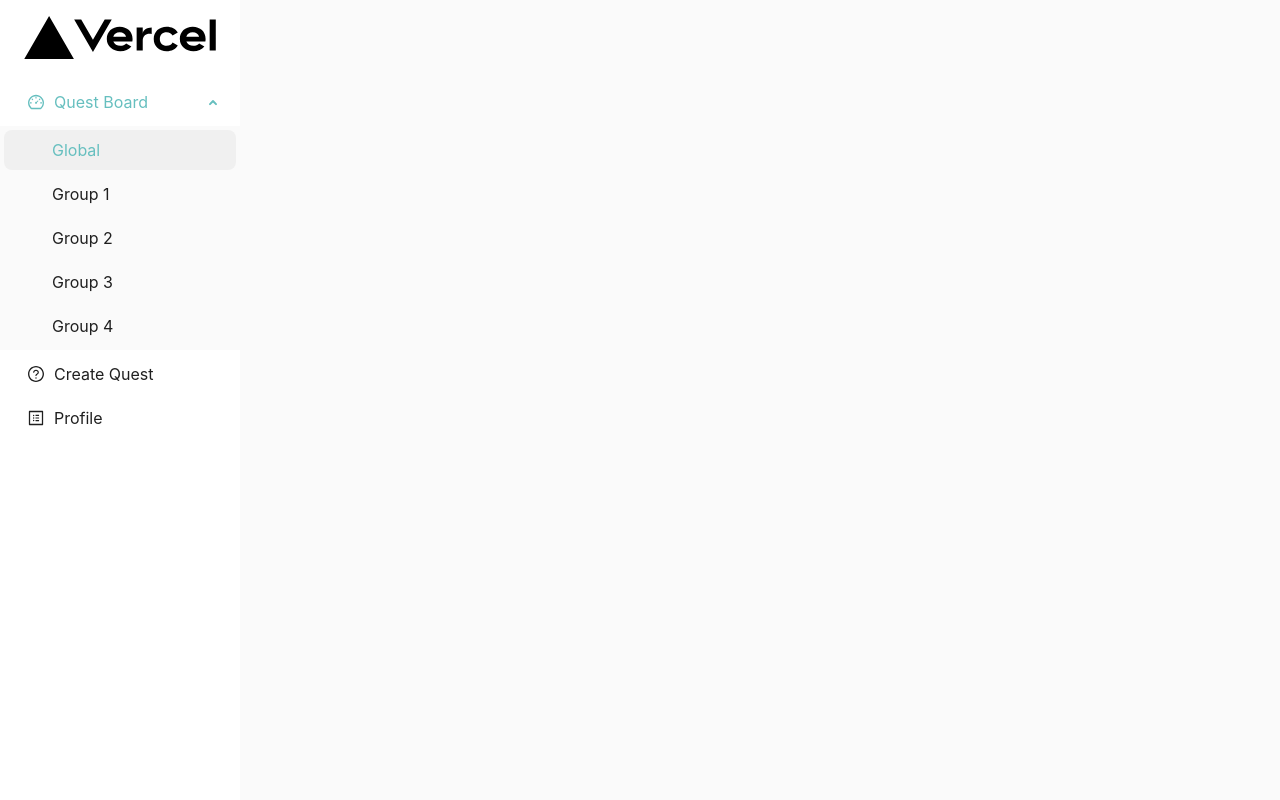
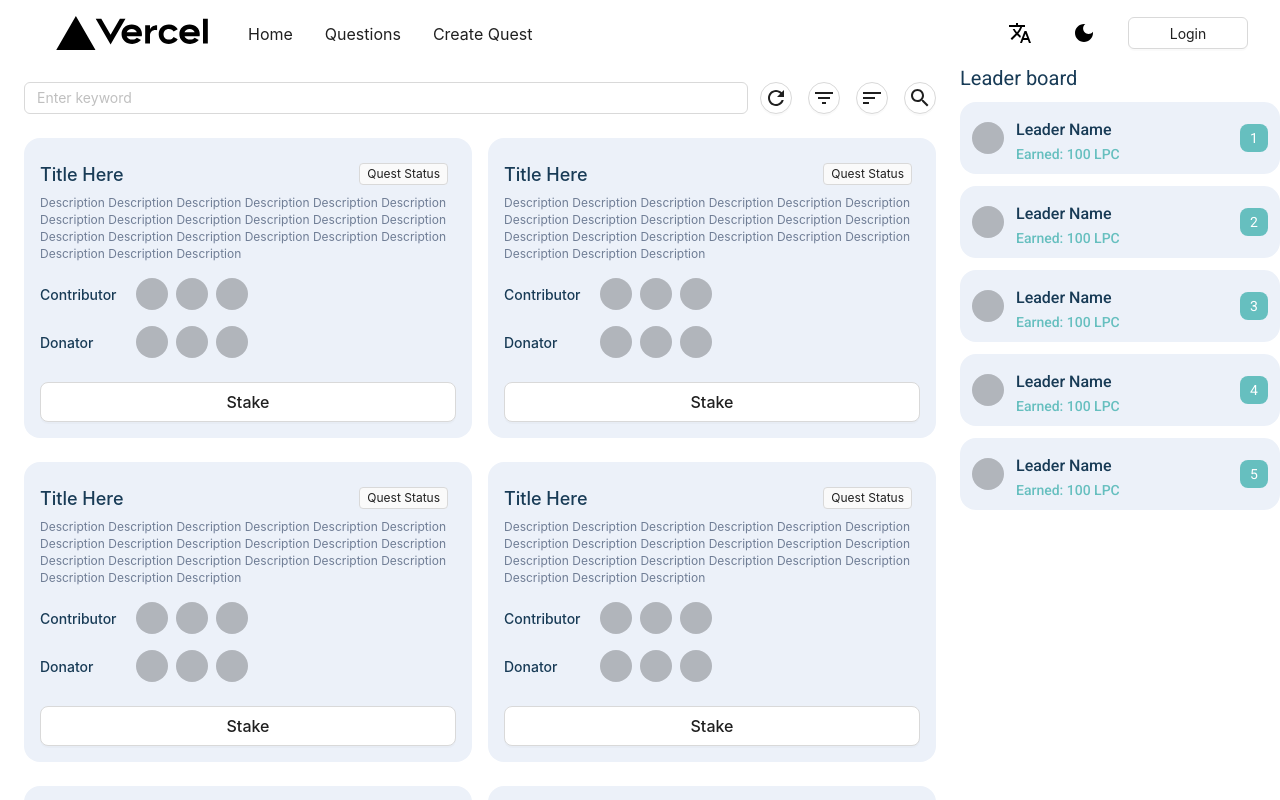
Before and after one commit to vohuynh19/loper-website, a Next.js app: page / in a window 1280 px wide. Shown: the top 800 px of the page. Built offline with nearby package versions, Linux system fonts and the light colour scheme.

Commit message:
WIP revampt

```diff
--- a/components/Layout/index.tsx
+++ b/components/Layout/index.tsx
@@ -2,18 +2,15 @@ import { Popover, Row, Space, type MenuProps, Col } from "antd";
 import { FC, useContext } from "react";
 import Link from "next/link";
 import Image from "next/image";
-import {
-  DashboardOutlined,
-  QuestionCircleOutlined,
-  ProfileOutlined,
-} from "@ant-design/icons";
-import { ItemType } from "antd/es/menu/hooks/useItems";
 
-import { PAGE_ROUTES } from "~/src/utils/constants/routes";
-import { useLocale } from "~/src/hooks/useLocale";
-import AppContext from "~/src/contexts/AppContext";
+import { PAGE_ROUTES } from "@src/utils/constants/routes";
+import { useLocale } from "@src/hooks/useLocale";
+import AppContext from "@src/contexts/AppContext";
 
-import { Button, Icon } from "@components";
+import useGroups from "@profile/hooks/useGroups";
+import { GroupState } from "@profile/types/states";
+
+import { Icon } from "@components";
 import FavIcon from "~/public/favicon.ico";
 
 import {
@@ -25,12 +22,9 @@ import {
   StyledHeader,
   StyledLayout,
   StyledMenu,
-  StyledSider,
   LocaleItem,
   LoginButton,
 } from "./styled";
-import useGroups from "@profile/hooks/useGroups";
-import { GroupState } from "@profile/types/states";
 
 type MenuItem = Required<MenuProps>["items"][number];
 
@@ -45,18 +39,18 @@ const Layout: FC<Props> = ({ children }) => {
 
   return (
     <StyledLayout>
-      <StyledSider width={240}>
+      <StyledHeader>
+        <Link className="logo" href={PAGE_ROUTES.HOME}>
           <AppLogo />
+        </Link>
+
         <StyledMenu
-          mode="inline"
+          mode="horizontal"
           items={itemList(t, groups)}
           defaultOpenKeys={["board"]}
           defaultSelectedKeys={["0"]}
         />
-      </StyledSider>
 
-      <StyledLayout>
-        <StyledHeader>
         <Space align="center" size="large">
           <Popover content={localePopoverContent(t, setLocaleSetting)}>
             <HeaderIcon>
@@ -75,7 +69,9 @@ const Layout: FC<Props> = ({ children }) => {
           <LoginButton> {t("login")} </LoginButton>
         </Space>
       </StyledHeader>
+
       <StyledContent>{children}</StyledContent>
+
       <StyledFooter>
         <Row>
           {footerColumns(t).map((col) => {
@@ -103,7 +99,6 @@ const Layout: FC<Props> = ({ children }) => {
         </Row>
       </StyledFooter>
     </StyledLayout>
-    </StyledLayout>
   );
 };
 
@@ -121,26 +116,14 @@ const localePopoverContent = (t: any, setLocaleSetting: any) => {
 };
 
 const itemList = (t: any, groups: GroupState[]): MenuItem[] => [
+  getItem("home", <Link href={PAGE_ROUTES.HOME}>{t("home")}</Link>),
   getItem(
-    "board",
-    <Link href={PAGE_ROUTES.DASHBOARD}>{t("board")}</Link>,
-    <DashboardOutlined />,
-    groups.map((group) => {
-      return getItem(
-        group.id,
-        <Link href={PAGE_ROUTES.DASHBOARD}>{group.name}</Link>
-      );
-    })
+    "questions",
+    <Link href={PAGE_ROUTES.QUESTIONS}>{t("questions")}</Link>
   ),
   getItem(
     "createQuest",
-    <Link href={PAGE_ROUTES.CREATE_QUEST}>{t("createQuest")}</Link>,
-    <QuestionCircleOutlined />
-  ),
-  getItem(
-    "profile",
-    <Link href={PAGE_ROUTES.MY_PROFILE}>{t("profile")}</Link>,
-    <ProfileOutlined />
+    <Link href={PAGE_ROUTES.CREATE_QUEST}>{t("createQuest")}</Link>
   ),
 ];
 
--- a/components/Layout/styled.ts
+++ b/components/Layout/styled.ts
@@ -7,6 +7,10 @@ const { Sider, Header, Footer, Content } = Layout;
 export const StyledLayout = styled(Layout)`
   .ant-menu {
     border: none !important;
+  }
+
+  .css-dev-only-do-not-override-1i6yeeq {
+    font-family: ${({ theme }) => theme.fontFamily};
   }
 `;
 
@@ -21,11 +25,15 @@ export const StyledHeader = styled(Header)`
     display: flex;
     width: 100%;
     height: 100%;
-    justify-content: flex-end;
     align-items: center;
+    padding-inline: 32px !important;
   }
 
   .ant-space-item {
+    display: flex;
+    align-items: center;
+  }
+  .logo {
     display: flex;
     align-items: center;
   }
@@ -36,6 +44,7 @@ export const StyledFooter = styled(Footer)`
   }
 `;
 export const StyledContent = styled(Content)`
+  font-family: ${({ theme }) => theme.fontFamily} !important;
   color: ${({ theme }) => theme.colors.text};
   & {
     background-color: ${({ theme }) => theme.colors.bg};
@@ -44,27 +53,26 @@ export const StyledContent = styled(Content)`
 
 export const StyledMenu = styled(Menu)`
   & {
-    position: sticky !important;
-    top: 0;
-    background-color: ${({ theme }) => theme.colors.hBg} !important;
+    flex: 1;
+    background-color: ${({ theme }) => theme.colors.bg} !important;
     font-size: ${({ theme }) => theme.fs.lg};
     svg {
       font-size: ${({ theme }) => theme.fs.lg};
     }
     .ant-menu-item-selected {
-      background-color: ${({ theme }) => theme.colors.sBg} !important;
-      color: ${({ theme }) => theme.colors.primary};
-      svg {
-        color: ${({ theme }) => theme.colors.primary};
-      }
+    }
+    .ant-menu-item {
+      height: 40px;
+      display: flex;
+      align-items: center;
     }
   }
 `;
 
 export const AppLogo = styled(VercelLogo)`
-  width: 100%;
   padding: ${({ theme }) => `${theme.spaces.lg} ${theme.spaces.xl}`};
   cursor: pointer;
+  width: 200px;
 `;
 
 export const HeaderIcon = styled.div`
--- a/package.json
+++ b/package.json
@@ -26,6 +26,7 @@
     "next": "13.0.5",
     "react": "18.2.0",
     "react-dom": "18.2.0",
+    "sass": "^1.56.2",
     "styled-components": "^5.3.6",
     "typescript": "4.9.3",
     "uuid": "^9.0.0"
--- a/pages/_app.tsx
+++ b/pages/_app.tsx
@@ -19,8 +19,8 @@ import questLocaleEn from "@quest/locales/en.json";
 import profileLocaleVi from "@profile/locales/vi.json";
 import profileLocaleEn from "@profile/locales/en.json";
 
-import { themes } from "~/styles/theme";
-import "../styles/globals.css";
+import { themes, GlobalStyle } from "~/styles/theme";
+import "../styles/globals.scss";
 
 const localeMapping = {
   vi: {
@@ -59,6 +59,7 @@ export default function App({ Component, pageProps }: AppProps) {
         localeData: localeMapping,
       }}
     >
+      <GlobalStyle />
       <ThemeProvider theme={themes}>
         <ConfigProvider theme={themes}>
           <LayoutComponent>
--- a/public/locales/en.json
+++ b/public/locales/en.json
@@ -1,7 +1,8 @@
 {
   "login": "Login",
-  "board": "Quest Board",
-  "createQuest": "Create Quest",
+  "home": "Home",
+  "questions": "Questions",
+  "createQuest":"Create Quest",
   "profile": "Profile",
   "english": "English",
   "vietnamese": "Vietnamese",
--- a/src/utils/constants/routes.ts
+++ b/src/utils/constants/routes.ts
@@ -1,16 +1,16 @@
 export const PAGE_ROUTES = {
-  DASHBOARD: "/",
+  HOME: "/",
   CREATE_QUEST: "/create-quest",
-  QUEST: "/quest",
+  QUESTIONS: "/questions",
   MY_PROFILE: "/my-profile",
   PROFILE: "/profile",
 };
 
 export const PUBLIC_ROUTES = [
-  PAGE_ROUTES.DASHBOARD,
+  PAGE_ROUTES.HOME,
   PAGE_ROUTES.CREATE_QUEST,
-  PAGE_ROUTES.QUEST,
+  PAGE_ROUTES.QUESTIONS,
   PAGE_ROUTES.PROFILE,
 ];
 
-export const PRIVATE_ROUTES = [PAGE_ROUTES.QUEST];
+export const PRIVATE_ROUTES = [PAGE_ROUTES.MY_PROFILE];
--- a/styles/globals.css
+++ b/styles/globals.scss
@@ -2,8 +2,7 @@ html,
 body {
   padding: 0;
   margin: 0;
-  font-family: -apple-system, BlinkMacSystemFont, Segoe UI, Roboto, Oxygen,
-    Ubuntu, Cantarell, Fira Sans, Droid Sans, Helvetica Neue, sans-serif;
+
 }
 
 a {
--- a/styles/theme.ts
+++ b/styles/theme.ts
@@ -1,16 +1,26 @@
+import { createGlobalStyle } from "styled-components";
+import { Roboto } from "@next/font/google";
+
+const roboto = Roboto({
+  subsets: ["latin"],
+  weight: ["100", "300", "400", "500", "700"],
+});
+
 export const themes = {
   colors: {
-    bg: "#fafafa",
-    sBg: "#f0f0f0",
-    hBg: "#ffffff",
+    hBg: "#ECF1F9",
+    bg: "#ffffff",
+    sBg: "#e2eef1",
+    border: "#e2eef1",
     lightPrimary: "#EAF6F6",
-    primary: "#66BFBF",
+    primary: "#566ffe",
     positive: "#66BFBF",
     negative: "#FF0063",
-    text: "#333",
-    secondaryText: "#474D57",
-    textContrast: "#FFF",
+    text: "#183b56",
+    secondaryText: "#6f7d95",
+    textContrast: "#FFFFFF",
     secondaryTextContrast: "#B7BDC6",
+    icon: "#6f7d95",
   },
   spaces: {
     sm: "4px",
@@ -28,7 +38,11 @@ export const themes = {
     xxl: "20px",
   },
   token: {
-    fontFamily: "inter",
-    colorPrimary: "#66BFBF",
+    colorPrimary: "#566ffe",
   },
+  fontFamily: roboto.style.fontFamily,
 };
+
+export const GlobalStyle = createGlobalStyle`
+
+`;
--- a/types/styled.d.ts
+++ b/types/styled.d.ts
@@ -6,5 +6,6 @@ declare module "styled-components" {
     colors: typeof themes.colors;
     spaces: typeof themes.spaces;
     fs: typeof themes.fs;
+    fontFamily: typeof themes.fontFamily;
   }
 }
```
Also changed, not shown: pages/questions.tsx (added, +15 -0 lines), 1 other file (tests, documents, lock files or other folders). Lines whose indentation alone changed are shown as unchanged.
